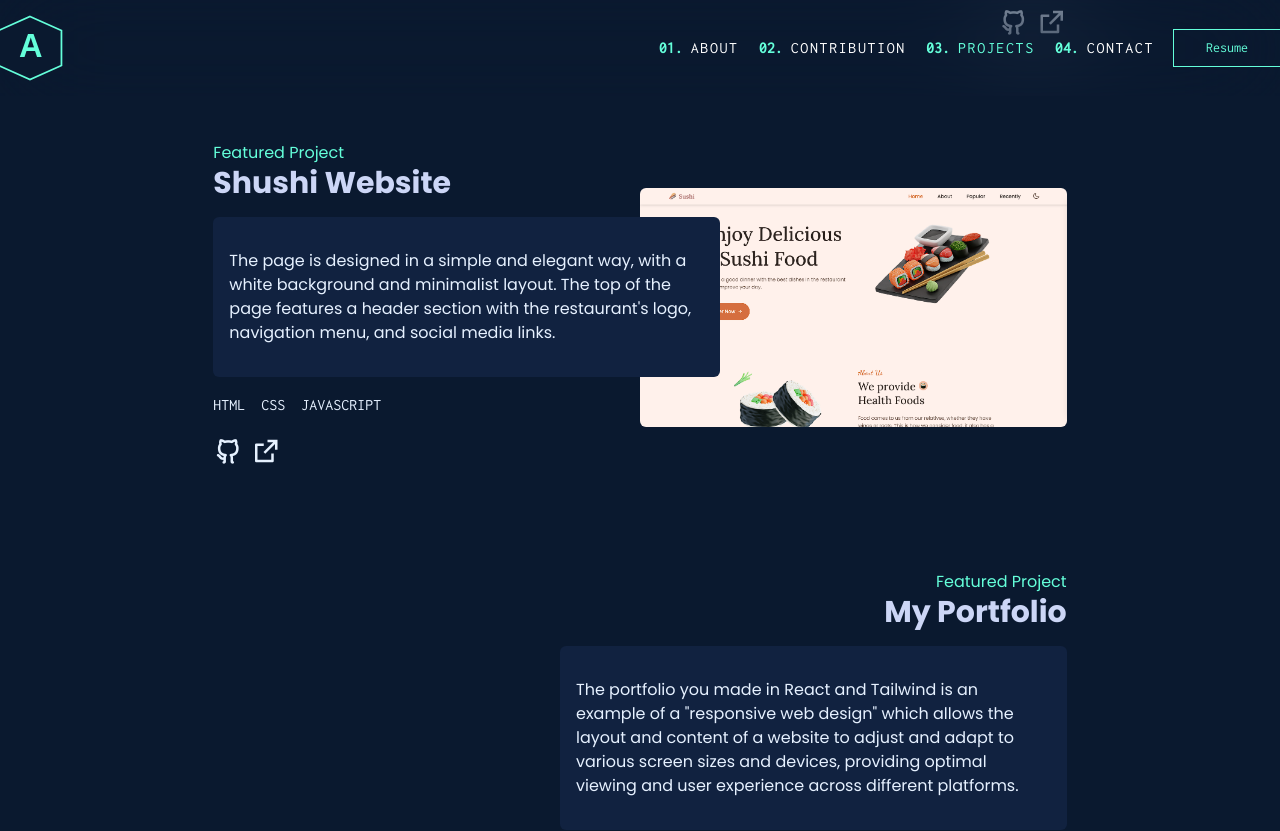
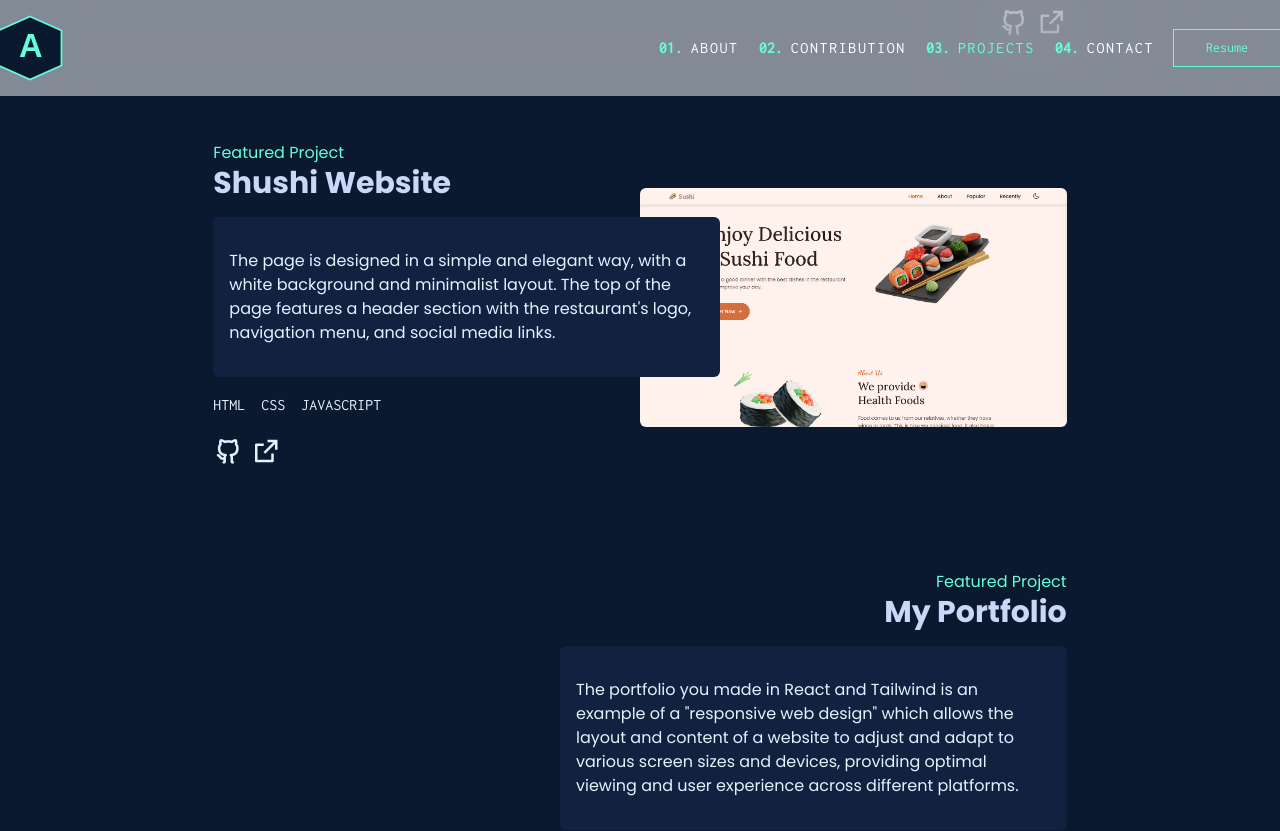
Before and after one commit to alexiss455/MyportfolioAlexiess, a React (Vite) app: page / in a window 1280 px wide. Shown: the top 831 px of the page. Built offline with nearby package versions, Linux system fonts and the light colour scheme.

Commit message:
update_app.css_header

```diff
--- a/src/App.css
+++ b/src/App.css
@@ -33,7 +33,7 @@ html {
 }
 
 header {
-  background-color: #0a192fe;
+  background-color: #ffffff7e;
   backdrop-filter: blur(50px);
 }
 
```
